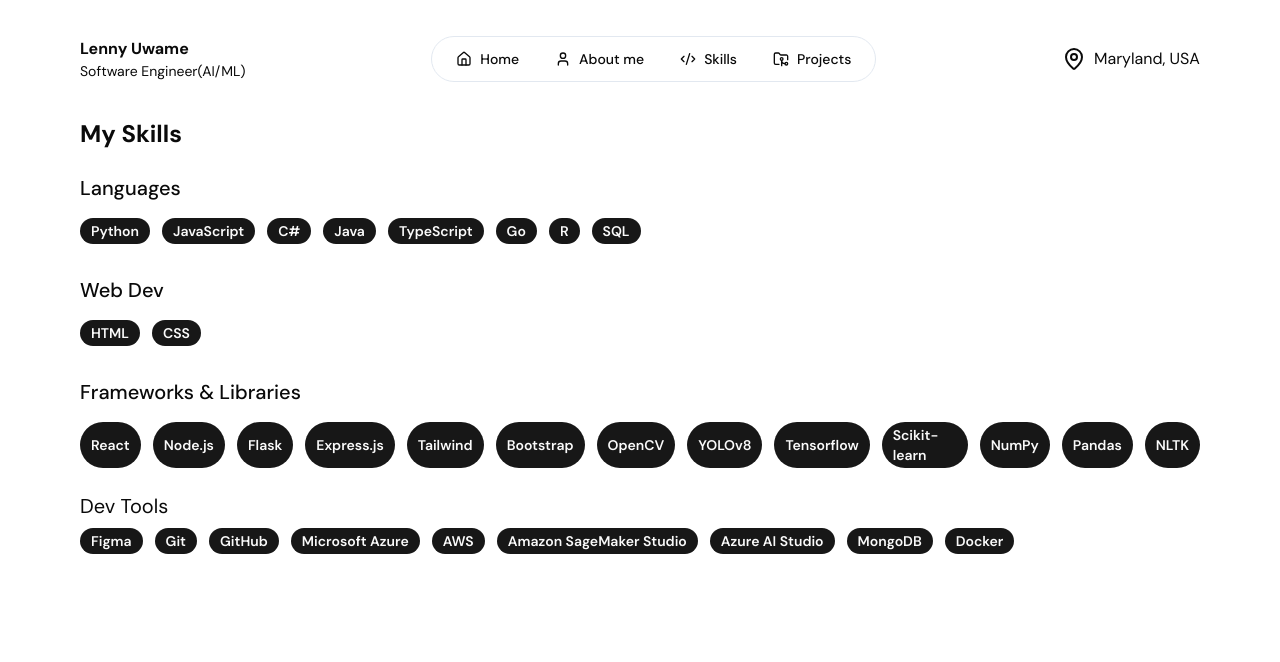
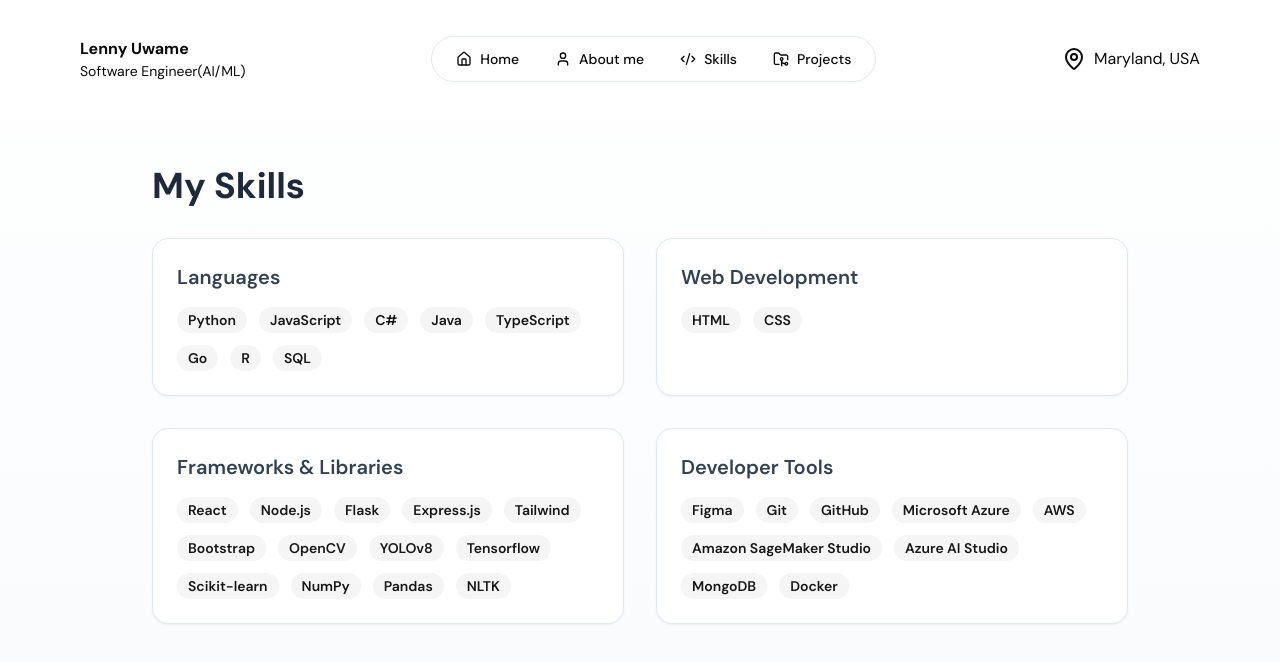
Before and after one commit to lennythecreator/Portfolio, a Next.js app: page /Skills in a window 1280 px wide. Shown: the top 662 px of the page. Built offline with nearby package versions, Linux system fonts and the light colour scheme.

Commit message:
updated skills page

```diff
--- a/app/Skills/page.js
+++ b/app/Skills/page.js
@@ -2,49 +2,76 @@
 import React from 'react'
 import { TECHNICAL_SKILLS } from '@/constants/constants'
 import { Badge } from '@/components/ui/badge'
-export default function page() {
+
+export default function Page() {
   return (
-    <div className='h-full'>
-        <Navbar/>
-        <div className='flex flex-col gap-4 px-20'>
-            <h1 className='text-2xl font-bold'>My Skills</h1>
-            <div>
-                <h2 className='text-xl font-medium my-2'>Languages</h2>
-                <span className='flex gap-3 py-2'>
-                    {TECHNICAL_SKILLS.languages.map((lang,index)=>(
-                        <Badge key={index} className='text-sm'>{lang}</Badge>
-                    ))}
-                </span>
+    <div className="min-h-screen bg-gradient-to-b from-white to-slate-50">
+      <Navbar />
+
+      <div className="max-w-5xl mx-auto px-6 py-12">
+        <h1 className="text-4xl font-bold text-slate-800 mb-8">
+          My Skills
+        </h1>
+
+        {/* Wrapper grid for skill categories */}
+        <div className="grid md:grid-cols-2 gap-8">
+          {/* Languages */}
+          <div className="bg-white p-6 rounded-2xl shadow-sm border border-slate-200">
+            <h2 className="text-xl font-semibold text-slate-700 mb-4">
+              Languages
+            </h2>
+            <div className="flex flex-wrap gap-3">
+              {TECHNICAL_SKILLS.languages.map((lang, index) => (
+                <Badge key={index} variant="secondary" className="text-sm">
+                  {lang}
+                </Badge>
+              ))}
             </div>
+          </div>
 
-            <div>
-                <h2 className='text-xl font-medium my-2'>Web Dev</h2>
-                <span className='flex gap-3 py-2'>
-                    {TECHNICAL_SKILLS.webDevelopment.map((web,index)=>(
-                        <Badge key={index} className='text-sm'>{web}</Badge>
-                    ))}
-                </span>
+          {/* Web Dev */}
+          <div className="bg-white p-6 rounded-2xl shadow-sm border border-slate-200">
+            <h2 className="text-xl font-semibold text-slate-700 mb-4">
+              Web Development
+            </h2>
+            <div className="flex flex-wrap gap-3">
+              {TECHNICAL_SKILLS.webDevelopment.map((web, index) => (
+                <Badge key={index} variant={"secondary"} className="text-sm">
+                  {web}
+                </Badge>
+              ))}
             </div>
+          </div>
 
-            <div>
-                <h2 className='text-xl font-medium my-2'>Frameworks & Libraries</h2>
-                <span className='flex gap-3 py-2'>
-                    {TECHNICAL_SKILLS.frameworks.map((frame,index)=>(
-                        <Badge key={index} className='text-sm'>{frame}</Badge>
-                    ))}
-                </span>
+          {/* Frameworks */}
+          <div className="bg-white p-6 rounded-2xl shadow-sm border border-slate-200">
+            <h2 className="text-xl font-semibold text-slate-700 mb-4">
+              Frameworks & Libraries
+            </h2>
+            <div className="flex flex-wrap gap-3">
+              {TECHNICAL_SKILLS.frameworks.map((frame, index) => (
+                <Badge key={index} variant="secondary" className="text-sm">
+                  {frame}
+                </Badge>
+              ))}
             </div>
+          </div>
 
-            <div>
-                <h2 className='text-xl'>Dev Tools</h2>
-                <span className='flex gap-3 py-2'>
-                    {TECHNICAL_SKILLS.tools.map((tool,index)=>(
-                        <Badge key={index} className='text-sm'>{tool}</Badge>
-                    ))}
-                </span>
+          {/* Dev Tools */}
+          <div className="bg-white p-6 rounded-2xl shadow-sm border border-slate-200">
+            <h2 className="text-xl font-semibold text-slate-700 mb-4">
+              Developer Tools
+            </h2>
+            <div className="flex flex-wrap gap-3">
+              {TECHNICAL_SKILLS.tools.map((tool, index) => (
+                <Badge key={index} variant={"secondary"} className="text-sm">
+                  {tool}
+                </Badge>
+              ))}
             </div>
-
+          </div>
         </div>
+      </div>
     </div>
   )
 }
```
